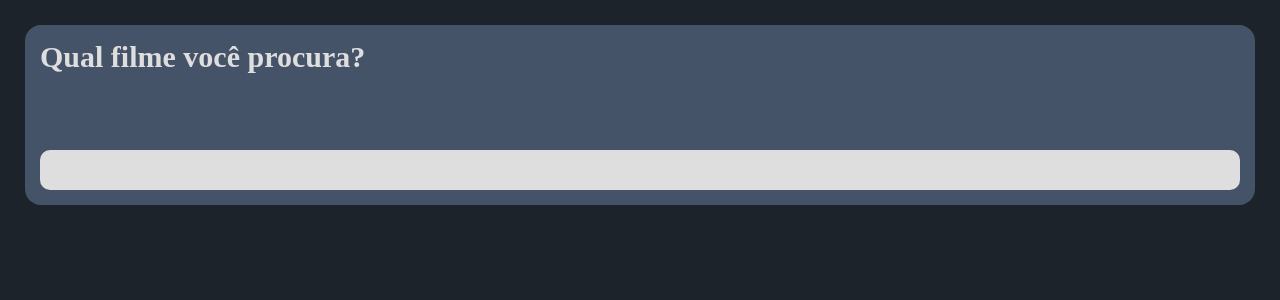
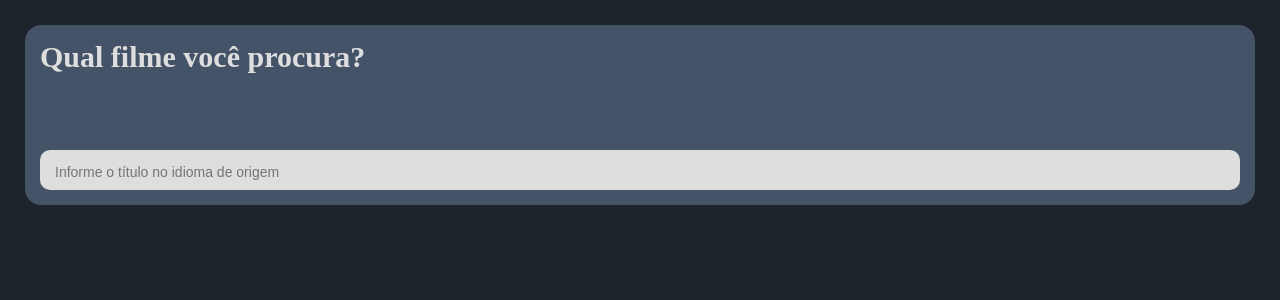
Before and after one commit to FilipeNatividade/search_movies, a React (Create React App) app: page / in a window 1280 px wide. Shown: the top 300 px of the page. Built offline with nearby package versions, Linux system fonts and the light colour scheme; no server answers.

Commit message:
add placehold input/done

```diff
--- a/src/components/container-search/index.js
+++ b/src/components/container-search/index.js
@@ -1,21 +1,20 @@
 import { useStateProvider } from "../../providers/state-context";
-import { Container,InputSearch } from "./style";
+import { Container, InputSearch } from "./style";
 const ContainerSearch = () => {
-  const {title, setTitle} = useStateProvider()
+  const { title, setTitle } = useStateProvider();
 
   const getTitle = (e) => {
-    e.preventDefault()
-    setTitle(e.target.value)
-  }
+    e.preventDefault();
+    setTitle(e.target.value);
+  };
   return (
-  <Container>
+    <Container>
       <h2>Qual filme você procura?</h2>
-      <InputSearch
-        value={title}
-        onChange={e => getTitle(e)}
-      />
-  </Container>
-  )
+      <div>
+        <InputSearch value={title} onChange={(e) => getTitle(e)} placeholder='Informe o título no idioma de origem'/>
+      </div>
+    </Container>
+  );
 };
 
 export default ContainerSearch;
--- a/src/components/container-search/style.js
+++ b/src/components/container-search/style.js
@@ -8,7 +8,7 @@ export const Container = styled.div`
   font-size: 20px;
   height: 180px;
   justify-content: space-between;
-    padding:15px;
+  padding: 15px;
   width: 100%;
 `;
 
@@ -19,4 +19,13 @@ export const InputSearch = styled.input`
   height: 40px;
   padding: 0 15px;
   width: 100%;
-`
+  ::-webkit-input-placeholder {
+    font-size: 14px;
+  }
+  input:-moz-placeholder {
+    font-size: 14px;
+  }
+  textarea:-moz-placeholder {
+    font-size: 14px;
+  }
+`;
```
Lines whose indentation alone changed are shown as unchanged.
